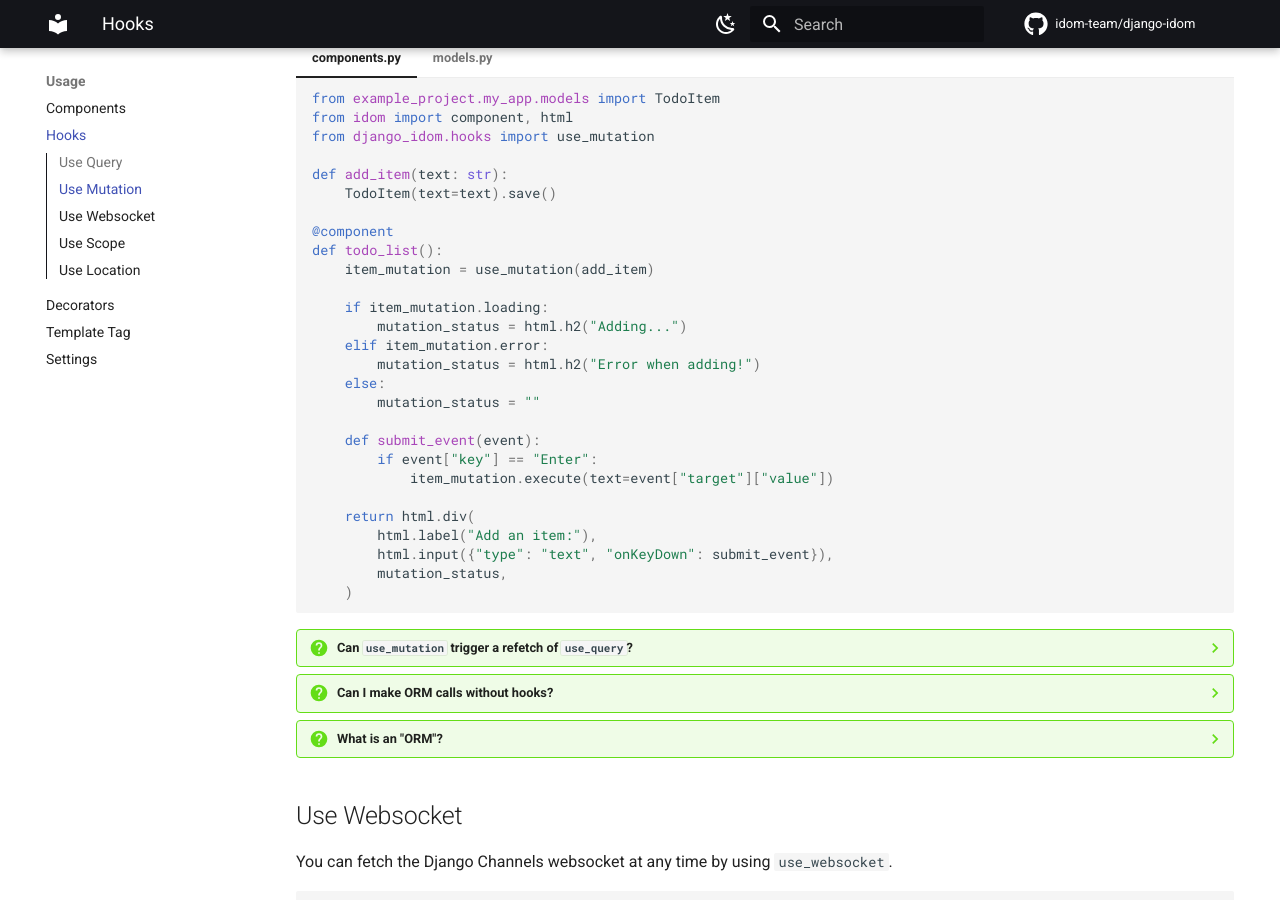
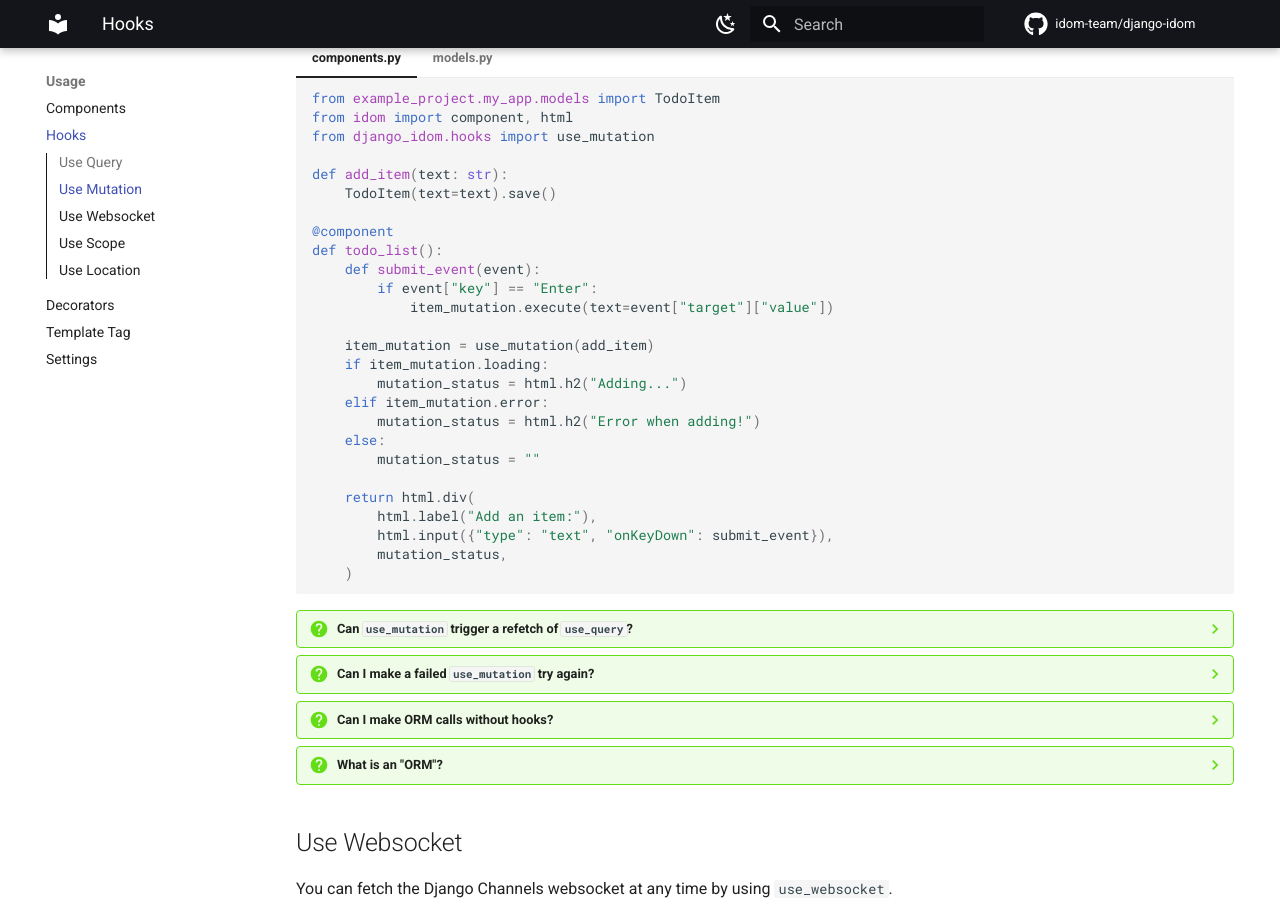
Before and after one commit to reactive-python/reactpy-django, an MkDocs documentation site: the page built from docs/src/features/hooks.md, in a window 1280 px wide and 900 px high, scrolled down 1062 px. Built offline with MkDocs 1.6.1 and Material for MkDocs 9.7.7, drawn with Linux system fonts in a browser that asks for light colours; comment, search, counter and statistics services are not loaded; part of the change alters nothing that is shown.

Commit message:
docs on `use_mutation.reset()`

````diff
--- a/docs/includes/examples.md
+++ b/docs/includes/examples.md
@@ -21,3 +21,14 @@ class HelloWorldView(View):
 ```
 
 <!--hello-world-cbv-end-->
+
+<!--todo-model-start-->
+
+```python
+from django.db import models
+
+class TodoItem(models.Model):
+    text = models.CharField(max_length=255)
+```
+
+<!--todo-model-end-->
--- a/docs/src/features/hooks.md
+++ b/docs/src/features/hooks.md
@@ -67,18 +67,17 @@ The `use_mutation` hook is used to modify Django ORM objects.
 
     @component
     def todo_list():
+        def submit_event(event):
+            if event["key"] == "Enter":
+                item_mutation.execute(text=event["target"]["value"])
+
         item_mutation = use_mutation(add_item)
-
         if item_mutation.loading:
             mutation_status = html.h2("Adding...")
         elif item_mutation.error:
             mutation_status = html.h2("Error when adding!")
         else:
             mutation_status = ""
-
-        def submit_event(event):
-            if event["key"] == "Enter":
-                item_mutation.execute(text=event["target"]["value"])
 
         return html.div(
             html.label("Add an item:"),
@@ -89,12 +88,7 @@ The `use_mutation` hook is used to modify Django ORM objects.
 
 === "models.py"
 
-    ```python
-    from django.db import models
-
-    class TodoItem(models.Model):
-        text = models.CharField(max_length=255)
-    ```
+    {% include-markdown "../../includes/examples.md" start="<!--todo-model-start-->" end="<!--todo-model-end-->" %}
 
 ??? question "Can `use_mutation` trigger a refetch of `use_query`?"
 
@@ -104,46 +98,96 @@ The `use_mutation` hook is used to modify Django ORM objects.
 
     Please note that any `use_query` hooks that use `get_items` will be refetched upon a successful mutation.
 
-    ```python title="components.py"
-    from example_project.my_app.models import TodoItem
-    from idom import component, html
-    from django_idom.hooks import use_mutation
+    === "components.py"
 
-    def get_items():
-        return TodoItem.objects.all()
+        ```python
+        from example_project.my_app.models import TodoItem
+        from idom import component, html
+        from django_idom.hooks import use_mutation
 
-    def add_item(text: str):
-        TodoItem(text=text).save()
+        def get_items():
+            return TodoItem.objects.all()
 
-    @component
-    def todo_list():
-        item_query = use_query(get_items)
-        if item_query.loading:
-            rendered_items = html.h2("Loading...")
-        elif item_query.error:
-            rendered_items = html.h2("Error when loading!")
-        else:
-            rendered_items = html.ul(html.li(item, key=item) for item in item_query.data)
+        def add_item(text: str):
+            TodoItem(text=text).save()
 
-        item_mutation = use_mutation(add_item, refetch=get_items)
-        if item_mutation.loading:
-            mutation_status = html.h2("Adding...")
-        elif item_mutation.error:
-            mutation_status = html.h2("Error when adding!")
-        else:
-            mutation_status = ""
+        @component
+        def todo_list():
+            def submit_event(event):
+                if event["key"] == "Enter":
+                    item_mutation.execute(text=event["target"]["value"])
 
-        def submit_event(event):
-            if event["key"] == "Enter":
-                item_mutation.execute(text=event["target"]["value"])
+            item_query = use_query(get_items)
+            if item_query.loading:
+                rendered_items = html.h2("Loading...")
+            elif item_query.error:
+                rendered_items = html.h2("Error when loading!")
+            else:
+                rendered_items = html.ul(html.li(item, key=item) for item in item_query.data)
 
-        return html.div(
-            html.label("Add an item:"),
-            html.input({"type": "text", "onKeyDown": submit_event}),
-            mutation_status,
-            rendered_items,
-        )
-    ```
+            item_mutation = use_mutation(add_item, refetch=get_items)
+            if item_mutation.loading:
+                mutation_status = html.h2("Adding...")
+            elif item_mutation.error:
+                mutation_status = html.h2("Error when adding!")
+            else:
+                mutation_status = ""
+
+            return html.div(
+                html.label("Add an item:"),
+                html.input({"type": "text", "onKeyDown": submit_event}),
+                mutation_status,
+                rendered_items,
+            )
+        ```
+
+    === "models.py"
+
+        {% include-markdown "../../includes/examples.md" start="<!--todo-model-start-->" end="<!--todo-model-end-->" %}
+
+??? question "Can I make a failed `use_mutation` try again?"
+
+    Yes, a `use_mutation` can be re-performed by calling `reset()` on your `use_mutation` instance.
+
+    For example, take a look at `reset_event` below.
+
+    === "components.py"
+
+        ```python
+        from example_project.my_app.models import TodoItem
+        from idom import component, html
+        from django_idom.hooks import use_mutation
+
+        def add_item(text: str):
+            TodoItem(text=text).save()
+
+        @component
+        def todo_list():
+            def reset_event(event):
+                item_mutation.reset()
+
+            def submit_event(event):
+                if event["key"] == "Enter":
+                    item_mutation.execute(text=event["target"]["value"])
+
+            item_mutation = use_mutation(add_item)
+            if item_mutation.loading:
+                mutation_status = html.h2("Adding...")
+            elif item_mutation.error:
+                mutation_status = html.button({"onClick": reset_event}, "Error: Try again!")
+            else:
+                mutation_status = ""
+
+            return html.div(
+                html.label("Add an item:"),
+                html.input({"type": "text", "onKeyDown": submit_event}),
+                mutation_status,
+            )
+        ```
+
+    === "models.py"
+
+        {% include-markdown "../../includes/examples.md" start="<!--todo-model-start-->" end="<!--todo-model-end-->" %}
 
 ??? question "Can I make ORM calls without hooks?"
 
````
